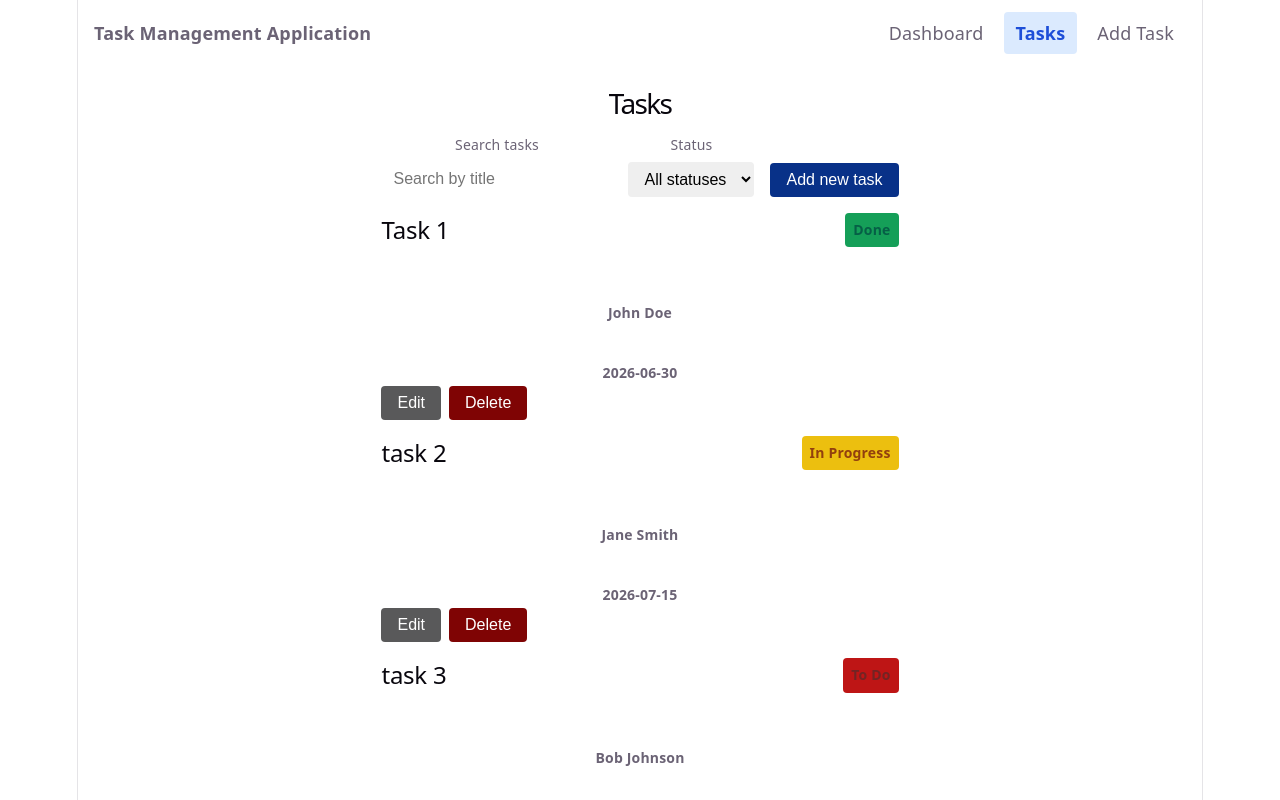
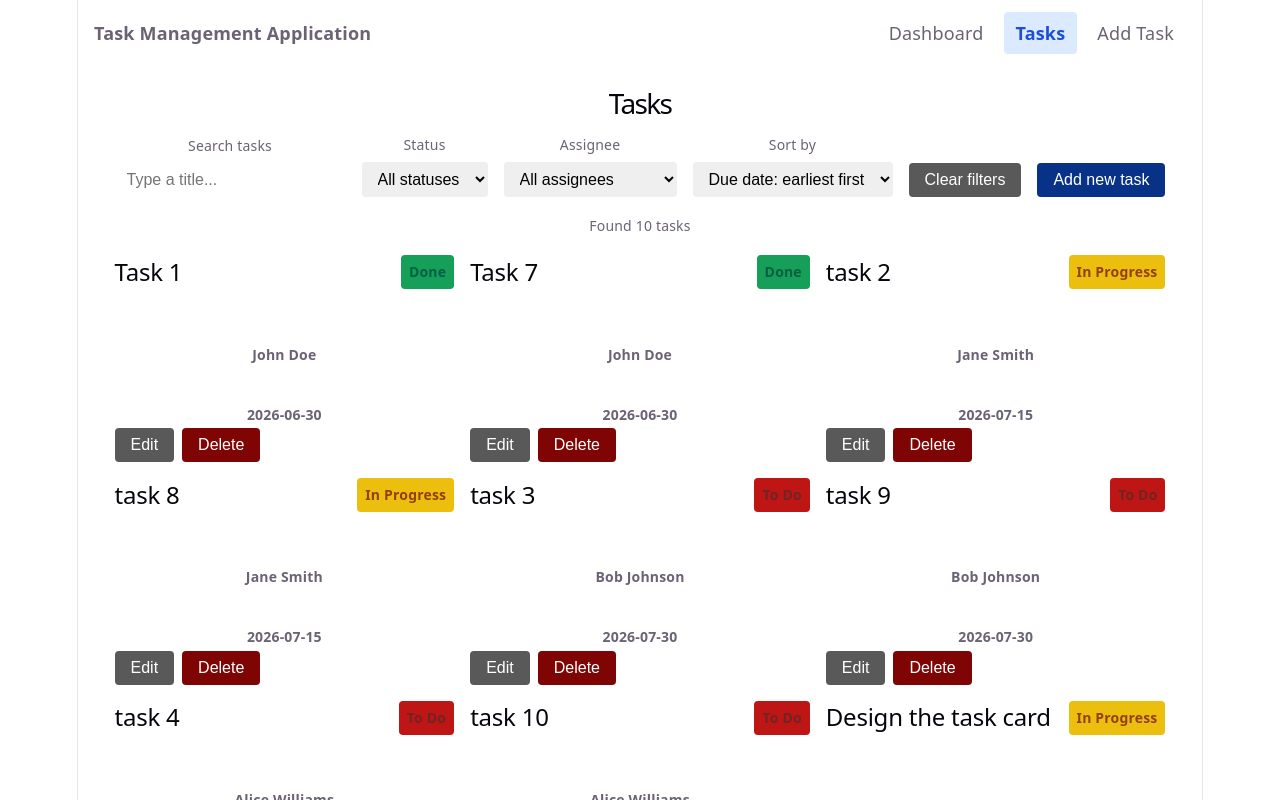
Before and after one commit to MariKapanadze/Task-Management-App, a React (Vite) app: page /tasks in a window 1280 px wide. Shown: the top 800 px of the page. Built offline with nearby package versions, Linux system fonts and the light colour scheme.

Commit message:
add filtering and sorting logic for tasks add results count, clear filters and empty result message

```diff
--- /dev/null
+++ b/src/components/AssigneeFilter.jsx
@@ -0,0 +1,21 @@
+function AssigneeFilter({ value, onChange, assignees }) {
+  return (
+    <div className="field">
+      <label htmlFor="assignee-filter">Assignee</label>
+      <select
+        id="assignee-filter"
+        value={value}
+        onChange={(event) => onChange(event.target.value)}
+      >
+        <option value="all">All assignees</option>
+        {assignees.map((name) => (
+          <option key={name} value={name}>
+            {name}
+          </option>
+        ))}
+      </select>
+    </div>
+  )
+}
+
+export default AssigneeFilter
--- a/src/components/SearchInput.jsx
+++ b/src/components/SearchInput.jsx
@@ -1,11 +1,13 @@
-function SearchInput() {
+function SearchInput({ value, onChange }) {
   return (
     <div className="field">
       <label htmlFor="task-search">Search tasks</label>
       <input
         id="task-search"
         type="search"
-        placeholder="Search by title"
+        placeholder="Type a title..."
+        value={value}
+        onChange={(event) => onChange(event.target.value)}
       />
     </div>
   )
--- /dev/null
+++ b/src/components/SortSelect.jsx
@@ -0,0 +1,17 @@
+function SortSelect({ value, onChange }) {
+  return (
+    <div className="field">
+      <label htmlFor="sort-order">Sort by</label>
+      <select
+        id="sort-order"
+        value={value}
+        onChange={(event) => onChange(event.target.value)}
+      >
+        <option value="asc">Due date: earliest first</option>
+        <option value="desc">Due date: latest first</option>
+      </select>
+    </div>
+  )
+}
+
+export default SortSelect
--- a/src/components/StatusFilter.jsx
+++ b/src/components/StatusFilter.jsx
@@ -1,12 +1,16 @@
-function StatusFilter() {
+function StatusFilter({ value, onChange }) {
   return (
     <div className="field">
       <label htmlFor="status-filter">Status</label>
-      <select id="status-filter" defaultValue="all">
+      <select
+        id="status-filter"
+        value={value}
+        onChange={(event) => onChange(event.target.value)}
+      >
         <option value="all">All statuses</option>
-        <option value="...">To Do</option>
-        <option value="...">In Progress</option>
-        <option value="...">Done</option>
+        <option value="todo">To Do</option>
+        <option value="in-progress">In Progress</option>
+        <option value="done">Done</option>
       </select>
     </div>
   )
--- a/src/components/TaskList.jsx
+++ b/src/components/TaskList.jsx
@@ -2,14 +2,9 @@ import TaskCard from './TaskCard'
 import '../styles/task-list.css'
 import EmptyState from './EmptyState'
 
-function TaskList({ tasks, onDeleteTask }) {
+function TaskList({ tasks, onDeleteTask, emptyTitle, emptyMessage }) {
   if (tasks.length === 0) {
-  return (
-    <EmptyState
-      title="No tasks yet"
-      message="Add your first task to get started."
-    />
-  )
+    return <EmptyState title={emptyTitle} message={emptyMessage} />
   }
 
   return (
--- a/src/components/TaskToolbar.jsx
+++ b/src/components/TaskToolbar.jsx
@@ -1,14 +1,34 @@
 import SearchInput from './SearchInput'
 import StatusFilter from './StatusFilter'
+import AssigneeFilter from './AssigneeFilter'
+import SortSelect from './SortSelect'
 import Button from './Button'
 import '../styles/task-toolbar.css'
 
-function TaskToolbar() {
+function TaskToolbar({
+  searchText,
+  onSearchChange,
+  statusFilter,
+  onStatusChange,
+  assigneeFilter,
+  onAssigneeChange,
+  sortOrder,
+  onSortChange,
+  assignees,
+  onClear,
+}) {
   return (
     <section className="task-toolbar" aria-label="Task controls">
       <div className="task-toolbar__filters">
-        <SearchInput />
-        <StatusFilter />
+        <SearchInput value={searchText} onChange={onSearchChange} />
+        <StatusFilter value={statusFilter} onChange={onStatusChange} />
+        <AssigneeFilter
+          value={assigneeFilter}
+          onChange={onAssigneeChange}
+          assignees={assignees}
+        />
+        <SortSelect value={sortOrder} onChange={onSortChange} />
+        <Button variant="secondary" onClick={onClear}>Clear filters</Button>
       </div>
       <Button>Add new task</Button>
     </section>
--- a/src/data/tasks.js
+++ b/src/data/tasks.js
@@ -5,6 +5,7 @@ export const tasks = [
         description: "This is the first task",
         status: "done",
         assignee: "John Doe",
+        createdAt: '2026-10-01',
         dueDate: "2026-06-30",
     },
     {
@@ -13,6 +14,7 @@ export const tasks = [
         description: "This is the second task",
         status: "in-progress",
         assignee: "Jane Smith",
+        createdAt: '2026-10-11',
         dueDate: "2026-07-15"
     },
     {
@@ -21,6 +23,7 @@ export const tasks = [
         description: "This is the third task",
         status: "todo",
         assignee: "Bob Johnson",
+        createdAt: '2026-09-01',
         dueDate: "2026-07-30"
     },
     {
@@ -29,6 +32,61 @@ export const tasks = [
         description: "This is the fourth task",
         status: "todo",
         assignee: "Alice Williams",
+        createdAt: '2026-10-12',
         dueDate: "2026-08-15"
-    }
+    },
+    {
+        id: 5,
+        title: 'Set up the project',
+        description: 'Install Node.js and create the Vite project.',
+        status: 'done',
+        assignee: 'Nino Beridze',
+        createdAt: '2026-10-01',
+        dueDate: '2026-10-20',
+    },
+    {
+        id: 6,
+        title: 'Design the task card',
+        description: 'Create the card layout with status badge.',
+        status: 'in-progress',
+        assignee: 'Giorgi Kapanadze',
+        createdAt: '2026-10-03',
+        dueDate: '2026-10-15',
+    },
+    {
+        id: 7,
+        title: "Task 7",
+        description: "This is the 7th task",
+        status: "done",
+        assignee: "John Doe",
+        createdAt: '2026-10-01',
+        dueDate: "2026-06-30",
+    },
+    {
+        id: 8,
+        title: "task 8",
+        description: "This is the 8th task",
+        status: "in-progress",
+        assignee: "Jane Smith",
+        createdAt: '2026-10-11',
+        dueDate: "2026-07-15"
+    },
+    {
+        id: 9,
+        title: "task 9",
+        description: "This is the 9th task",
+        status: "todo",
+        assignee: "Bob Johnson",
+        createdAt: '2026-09-01',
+        dueDate: "2026-07-30"
+    },
+    {
+        id: 10,
+        title: "task 10",
+        description: "This is the 10th task",
+        status: "todo",
+        assignee: "Alice Williams",
+        createdAt: '2026-10-12',
+        dueDate: "2026-08-15"
+    },
 ]
--- a/src/pages/TasksPage.jsx
+++ b/src/pages/TasksPage.jsx
@@ -3,9 +3,34 @@ import TaskToolbar from '../components/TaskToolbar'
 import TaskList from '../components/TaskList'
 import { tasks as initialTasks } from '../data/tasks'
 import '../styles/home.css'
+import { filterAndSortTasks } from '../services/taskFilters'
 
 function TasksPage() {
   const [tasks, setTasks] = useState(initialTasks)
+  const [searchText, setSearchText] = useState('')
+  const [statusFilter, setStatusFilter] = useState('all')
+  const [assigneeFilter, setAssigneeFilter] = useState('all')
+  const [sortOrder, setSortOrder] = useState('asc')
+
+  const assignees = [...new Set(tasks.map((task) => task.assignee))]
+
+  const visibleTasks = filterAndSortTasks(tasks, {
+  searchText,
+  statusFilter,
+  assigneeFilter,
+  sortOrder,
+  })
+
+  const hasActiveFilters =
+  searchText.trim() !== '' || statusFilter !== 'all' || assigneeFilter !== 'all'
+
+  function handleClearFilters() {
+    setSearchText('')
+    setStatusFilter('all')
+    setAssigneeFilter('all')
+    setSortOrder('asc')
+  }
+
 
   function handleDeleteTask(id) {
     setTasks(tasks.filter((task) => task.id !== id))
@@ -14,8 +39,32 @@ function TasksPage() {
   return (
     <main className="page">
       <h1>Tasks</h1>
-      <TaskToolbar />
-      <TaskList tasks={tasks} onDeleteTask={handleDeleteTask} />
+      <TaskToolbar
+        searchText={searchText}
+        onSearchChange={setSearchText}
+        statusFilter={statusFilter}
+        onStatusChange={setStatusFilter}
+        assigneeFilter={assigneeFilter}
+        onAssigneeChange={setAssigneeFilter}
+        sortOrder={sortOrder}
+        onSortChange={setSortOrder}
+        assignees={assignees}
+        onClear={handleClearFilters}
+      />
+      <p className="results-count" aria-live="polite">
+        Found {visibleTasks.length} {visibleTasks.length === 1 ? 'task' : 'tasks'}
+      </p>
+
+      <TaskList
+        tasks={visibleTasks}
+        onDeleteTask={handleDeleteTask}
+        emptyTitle={hasActiveFilters ? 'No tasks match your filters' : 'No tasks yet'}
+        emptyMessage={
+          hasActiveFilters
+            ? 'Try a different search or clear the filters.'
+            : 'Add your first task to get started.'
+        }
+      />
     </main>
   )
 }
--- /dev/null
+++ b/src/services/taskFilters.js
@@ -0,0 +1,20 @@
+export function filterAndSortTasks(
+  tasks,
+  { searchText, statusFilter, assigneeFilter, sortOrder },
+) {
+  const query = searchText.trim().toLowerCase()
+
+  const result = tasks.filter((task) => {
+    const matchesSearch = task.title.toLowerCase().includes(query)
+    const matchesStatus = statusFilter === 'all' || task.status === statusFilter
+    const matchesAssignee = assigneeFilter === 'all' || task.assignee === assigneeFilter
+
+    return matchesSearch && matchesStatus && matchesAssignee
+  })
+
+  return result.sort((a, b) =>
+    sortOrder === 'asc'
+      ? a.dueDate.localeCompare(b.dueDate)
+      : b.dueDate.localeCompare(a.dueDate),
+  )
+}
--- a/src/styles/Home.css
+++ b/src/styles/Home.css
@@ -8,3 +8,9 @@
     margin: 0 0 16px;
     font-size: 28px;
 }
+
+.results-count {
+    margin: 0 0 16px;
+    font-size: 14px;
+    color: var(--color-text-muted);
+}
--- a/src/styles/task-toolbar.css
+++ b/src/styles/task-toolbar.css
@@ -8,12 +8,14 @@
 
 .task-toolbar__filters {
     display: flex;
+    flex-wrap: wrap;
+    align-items: flex-end;
     gap: 16px;
 }
 
 @media (max-width: 600px) {
     .task-toolbar {
-        flex-direction: ___;
+        flex-direction: row;
         align-items: stretch;
     }
 
```
Also changed, not shown: 1 other file (tests, documents, lock files or other folders).
